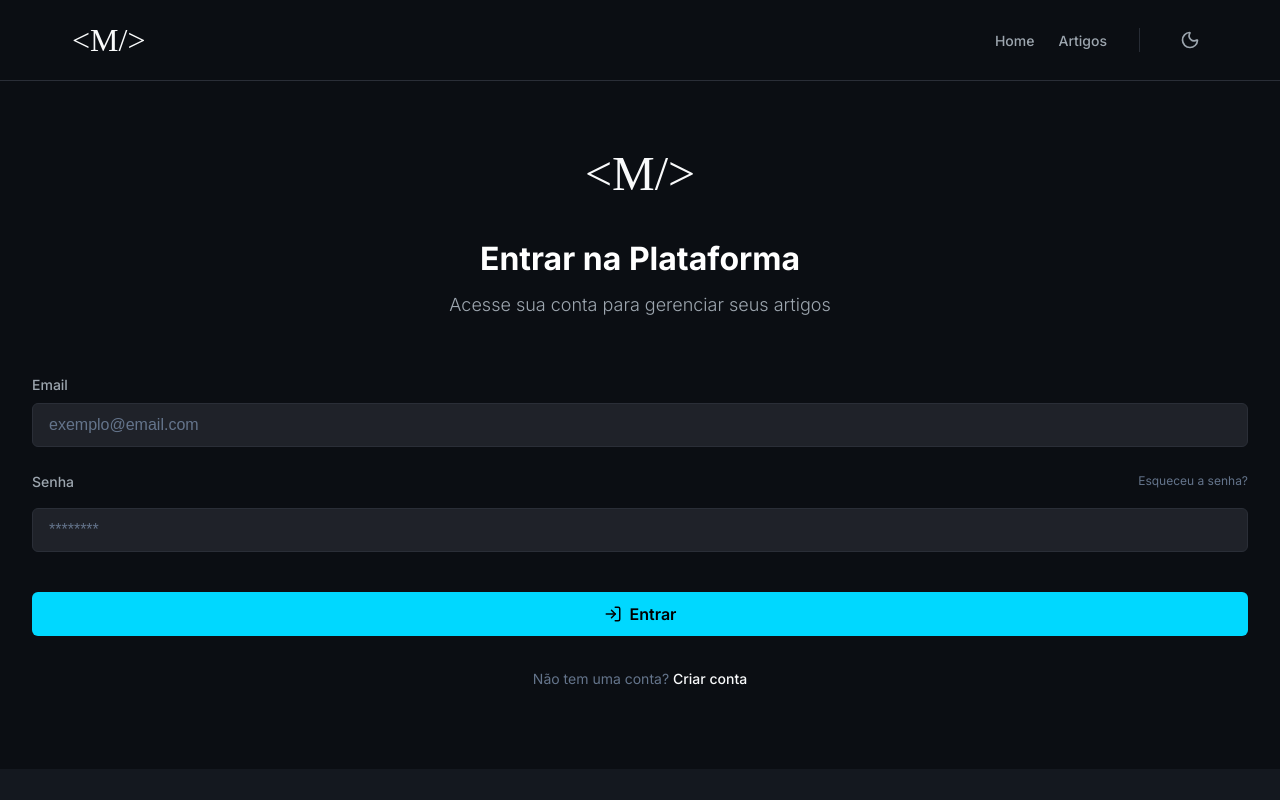
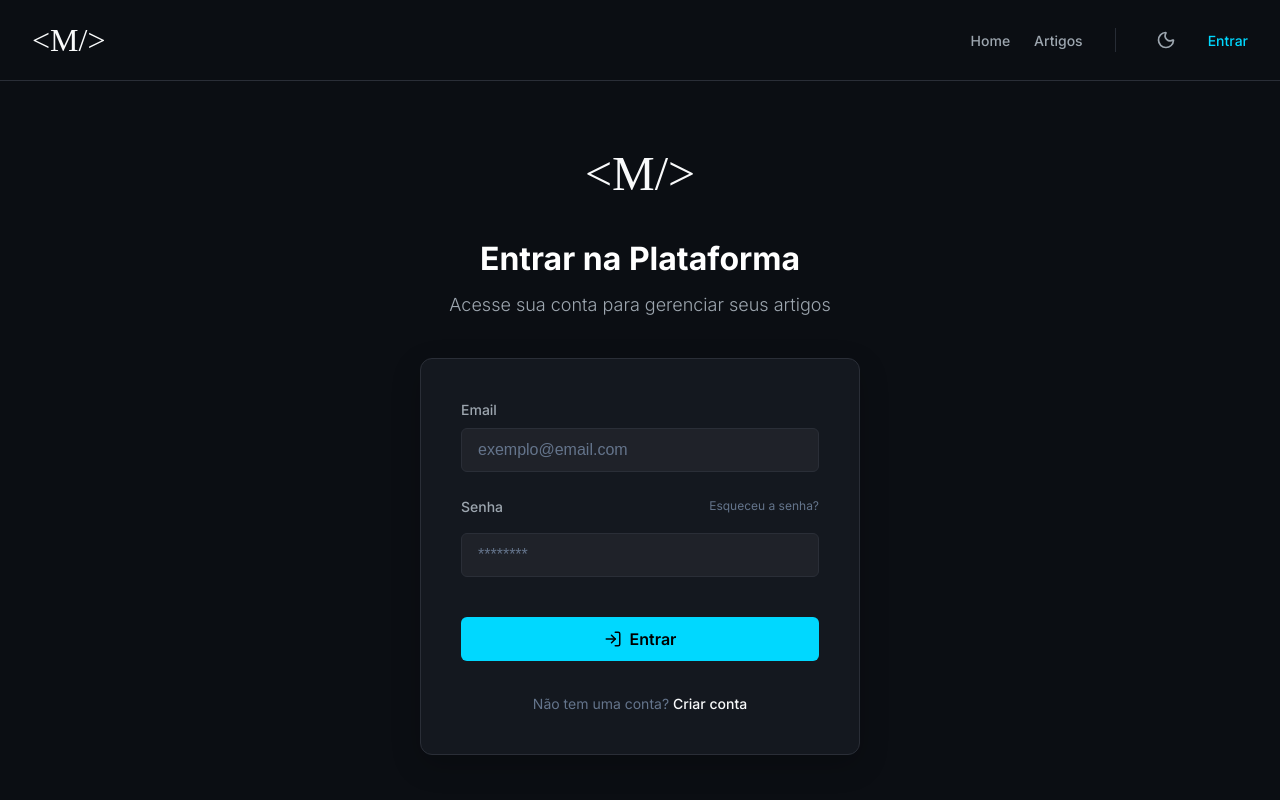
Before and after one commit to AlanFelipeM/MindBlog-Frontend, a React (Vite) app: page /login in a window 1280 px wide. Shown: the top 800 px of the page. Built offline with nearby package versions, Linux system fonts and the light colour scheme; a web font is replaced by a local one.

Commit message:
fix: restaurar container do login e ajustar largura dos containers

```diff
--- a/src/components/Footer/styles.css
+++ b/src/components/Footer/styles.css
@@ -5,7 +5,7 @@
 }
 
 .footer-container {
-  max-width: 1200px;
+  max-width: 1360px;
   margin: 0 auto;
   padding: 0 2rem;
   display: grid;
@@ -72,7 +72,7 @@
 }
 
 .footer-bottom {
-  max-width: 1200px;
+  max-width: 1360px;
   margin: 0 auto;
   padding: 2rem 2rem 0;
   border-top: 1px solid #272C35;
--- a/src/components/Header/index.tsx
+++ b/src/components/Header/index.tsx
@@ -29,12 +29,16 @@ export const Header = () => {
             <Moon size={20} />
           </button>
 
-          {isAuthenticated && (
+          {isAuthenticated ? (
             <div className="user-menu">
               <button className="user-menu-btn">
                 <User size={20} />
               </button>
             </div>
+          ) : (
+            <Link to="/login" className="nav-link nav-login">
+              Entrar
+            </Link>
           )}
         </nav>
       </div>
--- a/src/components/Header/styles.css
+++ b/src/components/Header/styles.css
@@ -8,9 +8,10 @@
 }
 
 .header-container {
-  max-width: 1200px;
+  max-width: 1360px;
   margin: 0 auto;
   padding: 0 2rem;
+  height: 100%;
   display: flex;
   align-items: center;
   justify-content: space-between;
--- a/src/pages/Login/styles.css
+++ b/src/pages/Login/styles.css
@@ -37,8 +37,13 @@
 }
 
 .auth-card {
+  background-color: var(--bg-secondary);
+  border: 1px solid var(--border-color);
+  border-radius: 12px;
+  padding: 2.5rem;
   width: 100%;
-  padding: 1rem;
+  max-width: 440px;
+  box-shadow: 0 10px 30px rgba(0, 0, 0, 0.2);
 }
 
 .auth-form {
```
